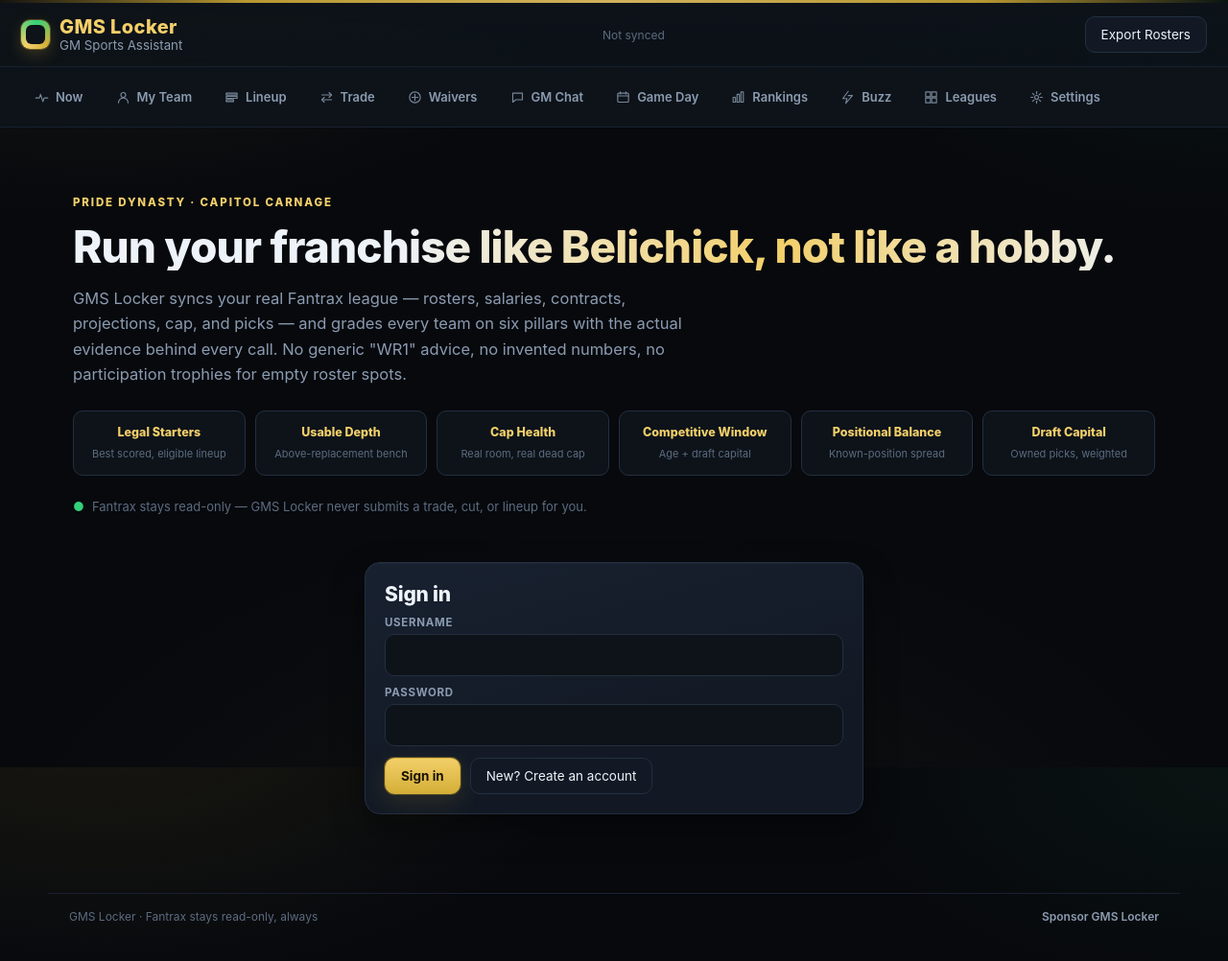
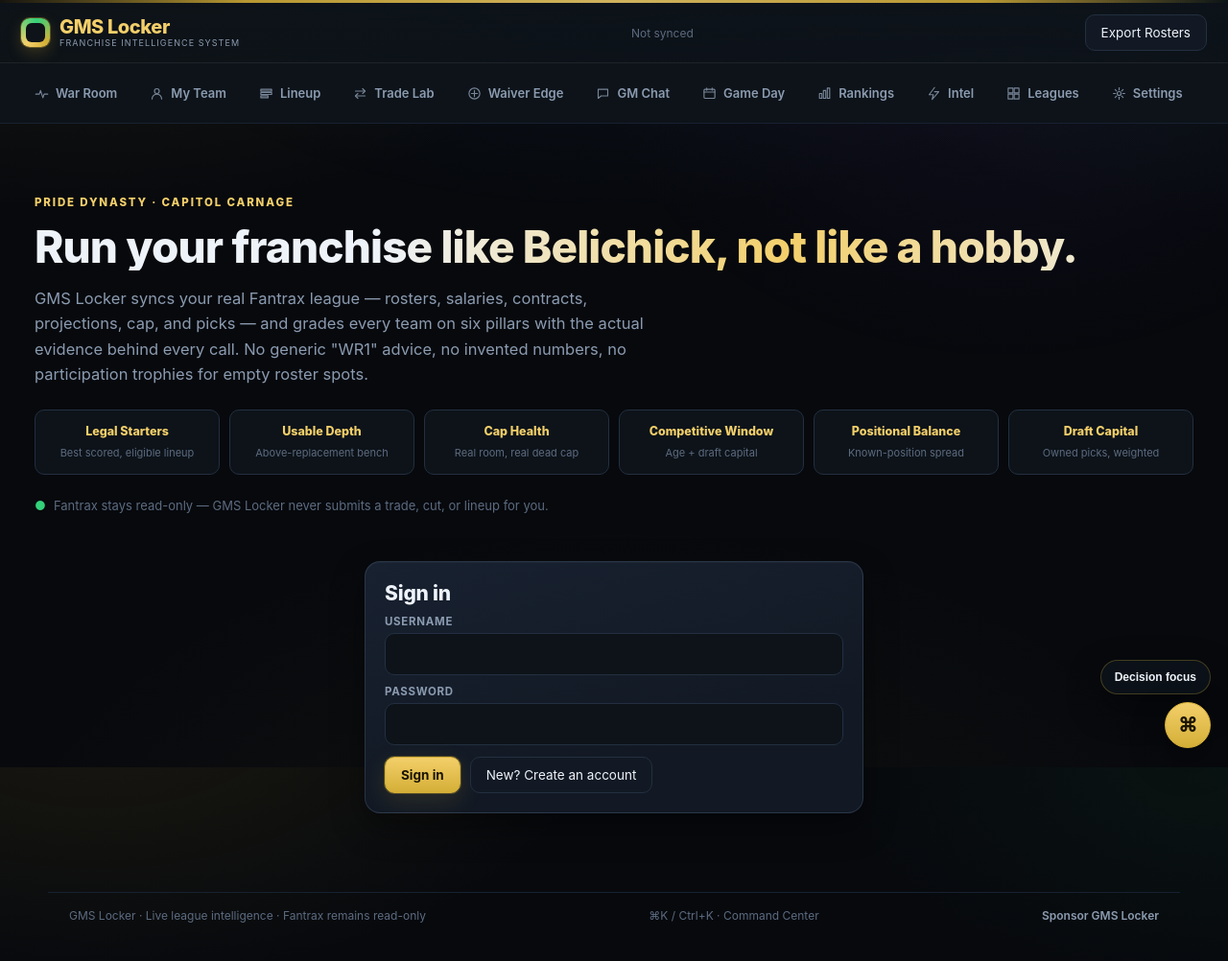
Before and after one commit to capitolcarnagegm/capitol-carnage-trade-lab, a website: page index.html in a window 1280 px wide. Shown: the whole page at 96% size. Drawn offline with Linux system fonts and the light colour scheme.

Commit message:
Upgrade GMS Locker premium shell and navigation

```diff
--- a/index.html
+++ b/index.html
@@ -3,40 +3,43 @@
 <head>
   <meta charset="UTF-8" />
   <meta name="viewport" content="width=device-width, initial-scale=1" />
-  <meta name="theme-color" content="#0a0d12" />
-  <title>GMS Locker</title>
-  <meta name="description" content="AI-powered fantasy GM command center built on live, read-only Fantrax league data." />
+  <meta name="theme-color" content="#07090d" />
+  <title>GMS Locker · Fantasy Football War Room</title>
+  <meta name="description" content="A live fantasy football GM war room: Fantrax roster intelligence, cap-aware recommendations, trade stress tests, lineup logic, league buzz, and an AI advisor grounded in your actual league." />
   <link rel="manifest" href="manifest.webmanifest" />
   <link rel="icon" href="icon-192.png" />
   <link rel="apple-touch-icon" href="icon-192.png" />
-  <link rel="stylesheet" href="public/styles.css?v=3.0.0" />
+  <link rel="stylesheet" href="public/styles.css?v=4.0.0" />
+  <link rel="stylesheet" href="public/premium.css?v=4.0.0" />
 </head>
 <body>
   <div class="topline"></div>
   <header>
-    <div class="brand"><span class="mark" aria-hidden="true"></span><span class="brandtext"><strong>GMS Locker</strong><small>GM Sports Assistant</small></span></div>
+    <div class="brand"><span class="mark" aria-hidden="true"></span><span class="brandtext"><strong>GMS Locker</strong><small>Franchise Intelligence System</small></span></div>
     <span id="asof">Not synced</span>
     <button id="syncBtn" class="primary" type="button">Refresh League</button>
   </header>
   <nav id="nav">
-    <button data-view="now" type="button"><svg viewBox="0 0 24 24"><polyline points="2,13 8,13 10,7 14,19 16,13 22,13"/></svg><span>Now</span></button>
+    <button data-view="now" type="button"><svg viewBox="0 0 24 24"><polyline points="2,13 8,13 10,7 14,19 16,13 22,13"/></svg><span>War Room</span></button>
     <button data-view="team" type="button"><svg viewBox="0 0 24 24"><circle cx="12" cy="8" r="4"/><path d="M4 21c0-4.4 3.6-8 8-8s8 3.6 8 8"/></svg><span>My Team</span></button>
     <button data-view="lineup" type="button"><svg viewBox="0 0 24 24"><rect x="3" y="5" width="18" height="3.2"/><rect x="3" y="10.4" width="18" height="3.2"/><rect x="3" y="15.8" width="12" height="3.2"/></svg><span>Lineup</span></button>
-    <button data-view="trade" type="button"><svg viewBox="0 0 24 24"><polyline points="4,8 20,8"/><polyline points="16,4 20,8 16,12"/><polyline points="20,16 4,16"/><polyline points="8,12 4,16 8,20"/></svg><span>Trade</span></button>
-    <button data-view="waivers" type="button"><svg viewBox="0 0 24 24"><circle cx="12" cy="12" r="9"/><line x1="12" y1="7" x2="12" y2="17"/><line x1="7" y1="12" x2="17" y2="12"/></svg><span>Waivers</span></button>
+    <button data-view="trade" type="button"><svg viewBox="0 0 24 24"><polyline points="4,8 20,8"/><polyline points="16,4 20,8 16,12"/><polyline points="20,16 4,16"/><polyline points="8,12 4,16 8,20"/></svg><span>Trade Lab</span></button>
+    <button data-view="waivers" type="button"><svg viewBox="0 0 24 24"><circle cx="12" cy="12" r="9"/><line x1="12" y1="7" x2="12" y2="17"/><line x1="7" y1="12" x2="17" y2="12"/></svg><span>Waiver Edge</span></button>
     <button data-view="chat" type="button"><svg viewBox="0 0 24 24"><path d="M4 5h16v11H9l-5 4z"/></svg><span>GM Chat</span></button>
     <button data-view="games" type="button"><svg viewBox="0 0 24 24"><rect x="3" y="5" width="18" height="15" rx="1.5"/><line x1="3" y1="9.5" x2="21" y2="9.5"/><line x1="7.5" y1="3" x2="7.5" y2="6.5"/><line x1="16.5" y1="3" x2="16.5" y2="6.5"/></svg><span>Game Day</span></button>
     <button data-view="rankings" type="button"><svg viewBox="0 0 24 24"><rect x="3.5" y="12" width="4" height="8"/><rect x="10" y="7" width="4" height="13"/><rect x="16.5" y="3" width="4" height="17"/></svg><span>Rankings</span></button>
-    <button data-view="buzz" type="button"><svg viewBox="0 0 24 24"><polyline points="13,2 4,14 11,14 9,22 20,9 13,9"/></svg><span>Buzz</span></button>
+    <button data-view="buzz" type="button"><svg viewBox="0 0 24 24"><polyline points="13,2 4,14 11,14 9,22 20,9 13,9"/></svg><span>Intel</span></button>
     <button data-view="leagues" type="button"><svg viewBox="0 0 24 24"><rect x="3" y="3" width="8" height="8"/><rect x="13" y="3" width="8" height="8"/><rect x="3" y="13" width="8" height="8"/><rect x="13" y="13" width="8" height="8"/></svg><span>Leagues</span></button>
     <button data-view="settings" type="button"><svg viewBox="0 0 24 24"><circle cx="12" cy="12" r="3.2"/><line x1="12" y1="2.5" x2="12" y2="6"/><line x1="12" y1="18" x2="12" y2="21.5"/><line x1="2.5" y1="12" x2="6" y2="12"/><line x1="18" y1="12" x2="21.5" y2="12"/><line x1="5.3" y1="5.3" x2="7.8" y2="7.8"/><line x1="16.2" y1="16.2" x2="18.7" y2="18.7"/><line x1="18.7" y1="5.3" x2="16.2" y2="7.8"/><line x1="7.8" y1="16.2" x2="5.3" y2="18.7"/></svg><span>Settings</span></button>
   </nav>
   <main id="main"><div class="card"><p class="muted">Loading GMS Locker…</p></div></main>
   <footer class="site-footer">
-    <span>GMS Locker · Fantrax stays read-only, always</span>
+    <span>GMS Locker · Live league intelligence · Fantrax remains read-only</span>
+    <span>⌘K / Ctrl+K · Command Center</span>
     <a href="sponsor.html">Sponsor GMS Locker</a>
   </footer>
-  <script type="module" src="public/app.js?v=3.0.0"></script>
+  <script type="module" src="public/app.js?v=4.0.0"></script>
+  <script src="public/premium.js?v=4.0.0" defer></script>
   <script src="public/league-export.js?v=1.0.0"></script>
   <script>
     if ("serviceWorker" in navigator) {
```
